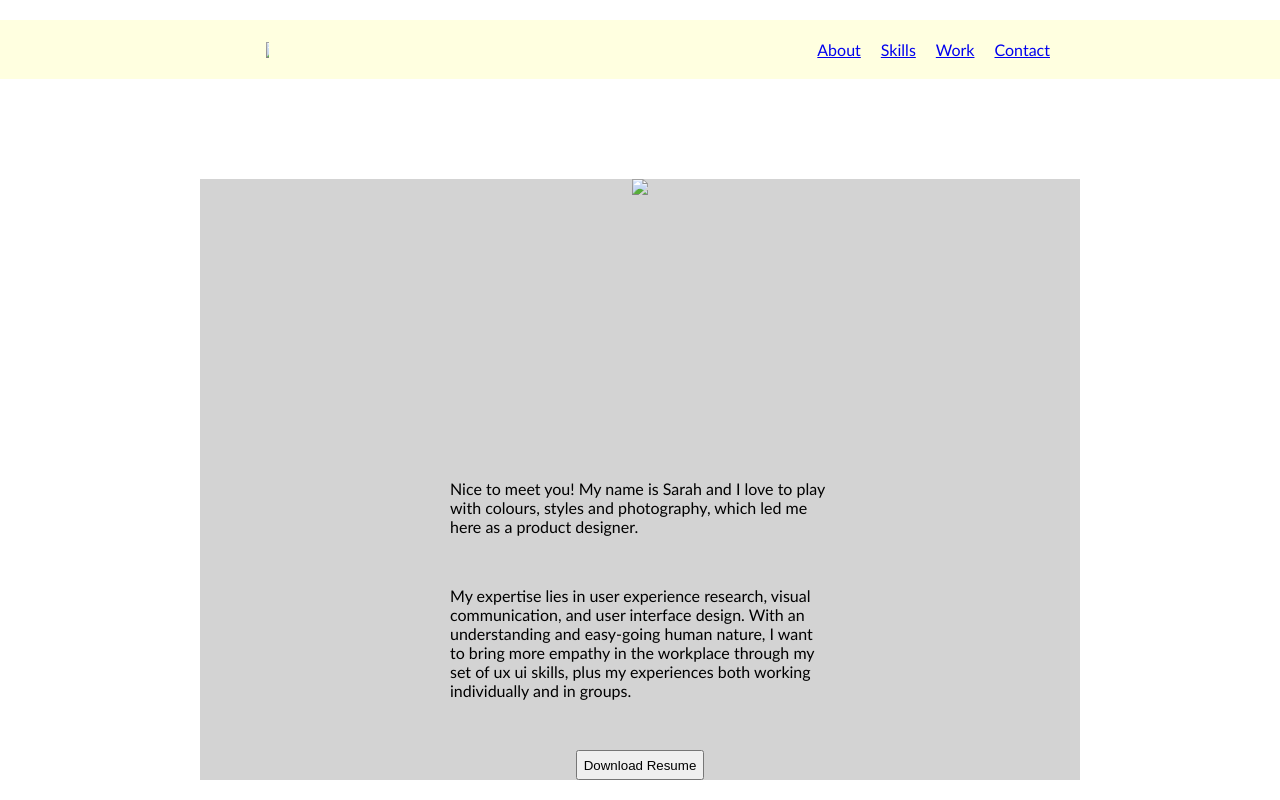
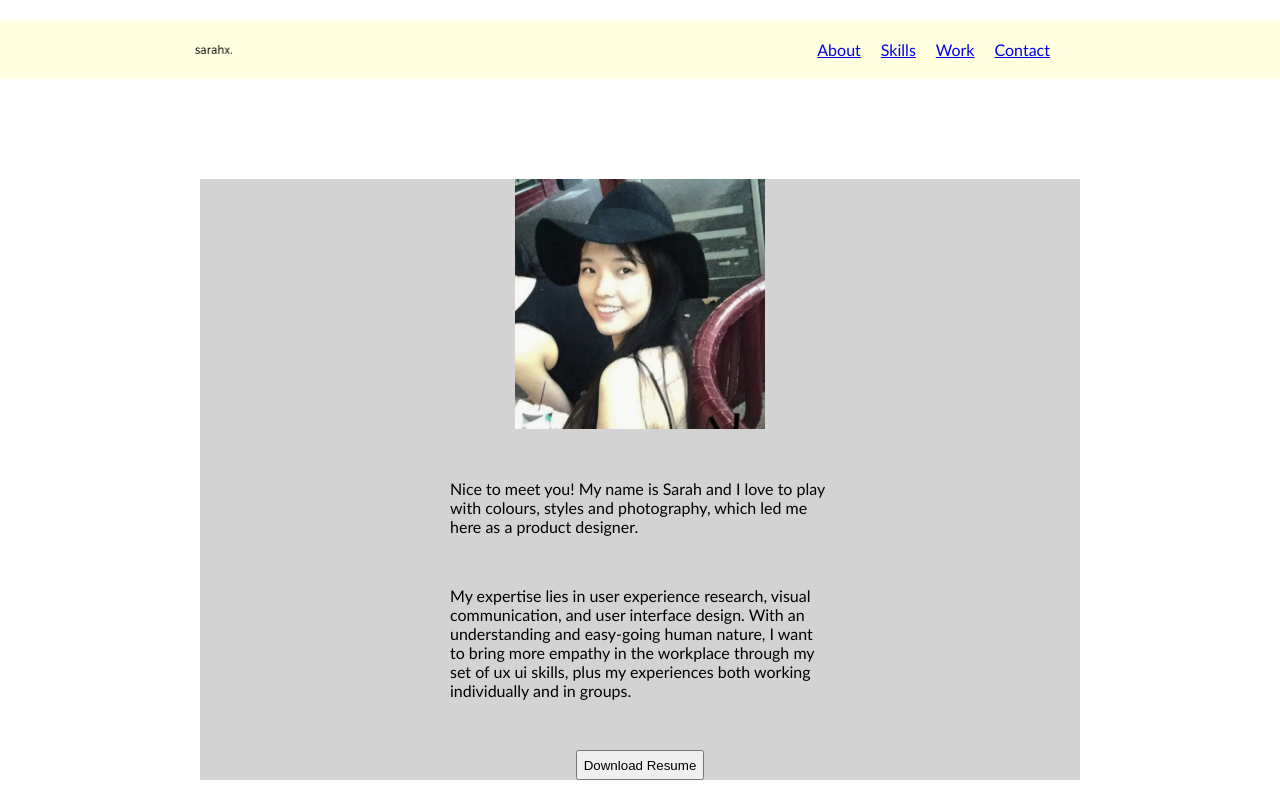
Before and after one commit to sarawrx/my-first-repo, a plain HTML site: page index.html in a window 1280 px wide. Shown: the top 800 px of the page. Drawn offline with Linux system fonts and the light colour scheme.

Commit message:
errors corrected

```diff
--- a/index.html
+++ b/index.html
@@ -1,11 +1,12 @@
 <!DOCTYPE html>
 <html>
+    <head>
     <link rel="stylesheet" type="text/css" href="style.css">
-        <header>
-
+</head>
+      <header>
             <div class="navigation">
                   <div class="logo navigation">
-                       <img src="logo.png"></img>
+                       <img src="Images/logo.png">
                   </div>
                   <div class="buttons navigation">
                      <ul>
@@ -16,12 +17,12 @@
                      </ul>
                   </div>
             </div>
-    </header>
+      </header>
 
     <section>
      <div class="about">
          <div class="heroImg about">
-             <img src="about1.png" height=250px class="center"></img>
+             <img src="Images/about1.png" height="250" class="center">
          </div>
 
      <p> Nice to meet you! My name is Sarah and I love to play with colours, styles and photography, which led me here as a product designer.
@@ -42,7 +43,7 @@
              <li><a href="#">Skills</a></li>
              <li><a href="#">Work</a></li>
              <li><a href="#">Contact</a></li>
-             </ul>
+         </ul>
     </div>
 
 
```
